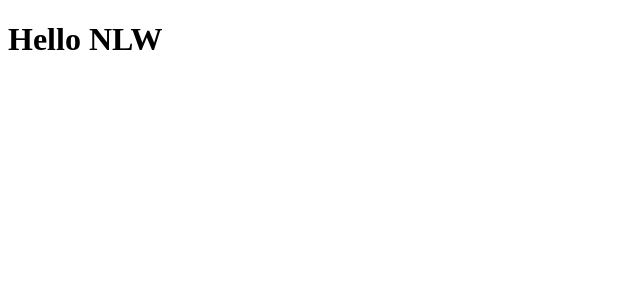
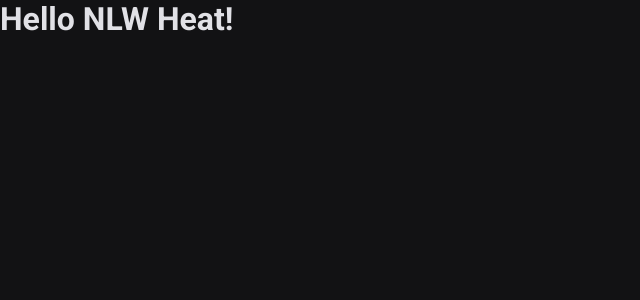
Before and after one commit to jefferson29rodrigues/nlw-heat, a React (Vite) app in the folder web/: page / in a window 1280 px wide. Shown: the top 300 px of the page, without its empty margins (0-640 px from the left). Built offline with nearby package versions, Linux system fonts and the light colour scheme.

Commit message:
importando global.css

```diff
--- a/web/index.html
+++ b/web/index.html
@@ -1,13 +1,16 @@
 <!DOCTYPE html>
 <html lang="en">
   <head>
-    <link rel="preconnect" href="https://fonts.googleapis.com">
-    <link rel="preconnect" href="https://fonts.gstatic.com" crossorigin>
-    <link href="https://fonts.googleapis.com/css2?family=Roboto:wght@400;700&display=swap" rel="stylesheet">
+    <link rel="preconnect" href="https://fonts.googleapis.com" />
+    <link rel="preconnect" href="https://fonts.gstatic.com" crossorigin />
 
     <meta charset="UTF-8" />
     <link rel="icon" type="image/svg+xml" href="/src/favicon.svg" />
+
     <meta name="viewport" content="width=device-width, initial-scale=1.0" />
+
+    <link href="https://fonts.googleapis.com/css2?family=Roboto:wght@400;700&display=swap" rel="stylesheet" />
+
     <title>Vite App</title>
   </head>
   <body>
--- a/web/src/App.tsx
+++ b/web/src/App.tsx
@@ -2,6 +2,6 @@
 export function App() {
 
   return (
-    <h1>Hello NLW</h1>
+    <h1>Hello NLW Heat!</h1>
   )
 }
--- a/web/src/main.tsx
+++ b/web/src/main.tsx
@@ -1,6 +1,8 @@
 import React from 'react'
 import ReactDOM from 'react-dom'
 import { App } from './App'
+
+import "./styles/global.css";
 
 ReactDOM.render(
   <React.StrictMode>
```
